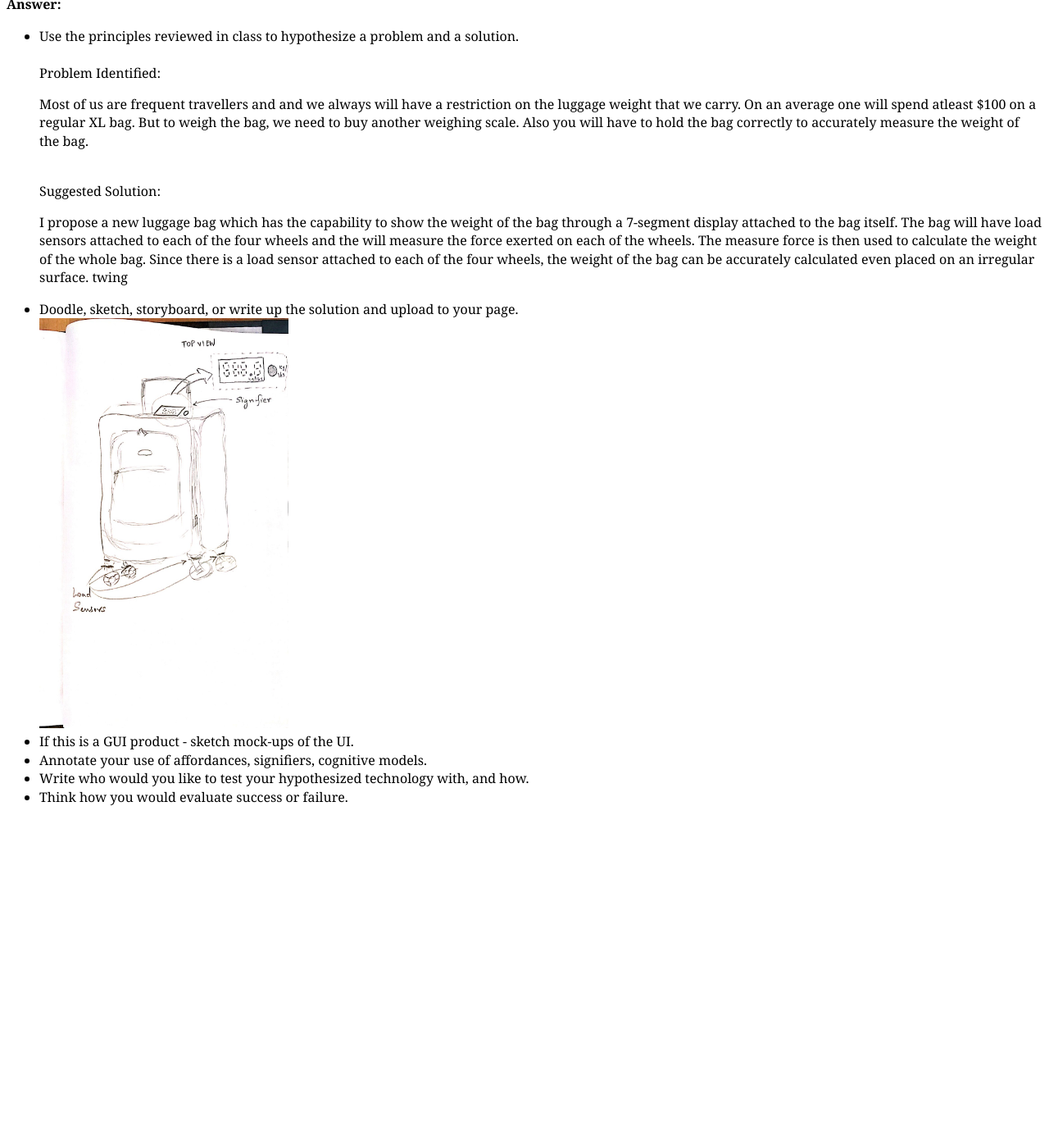
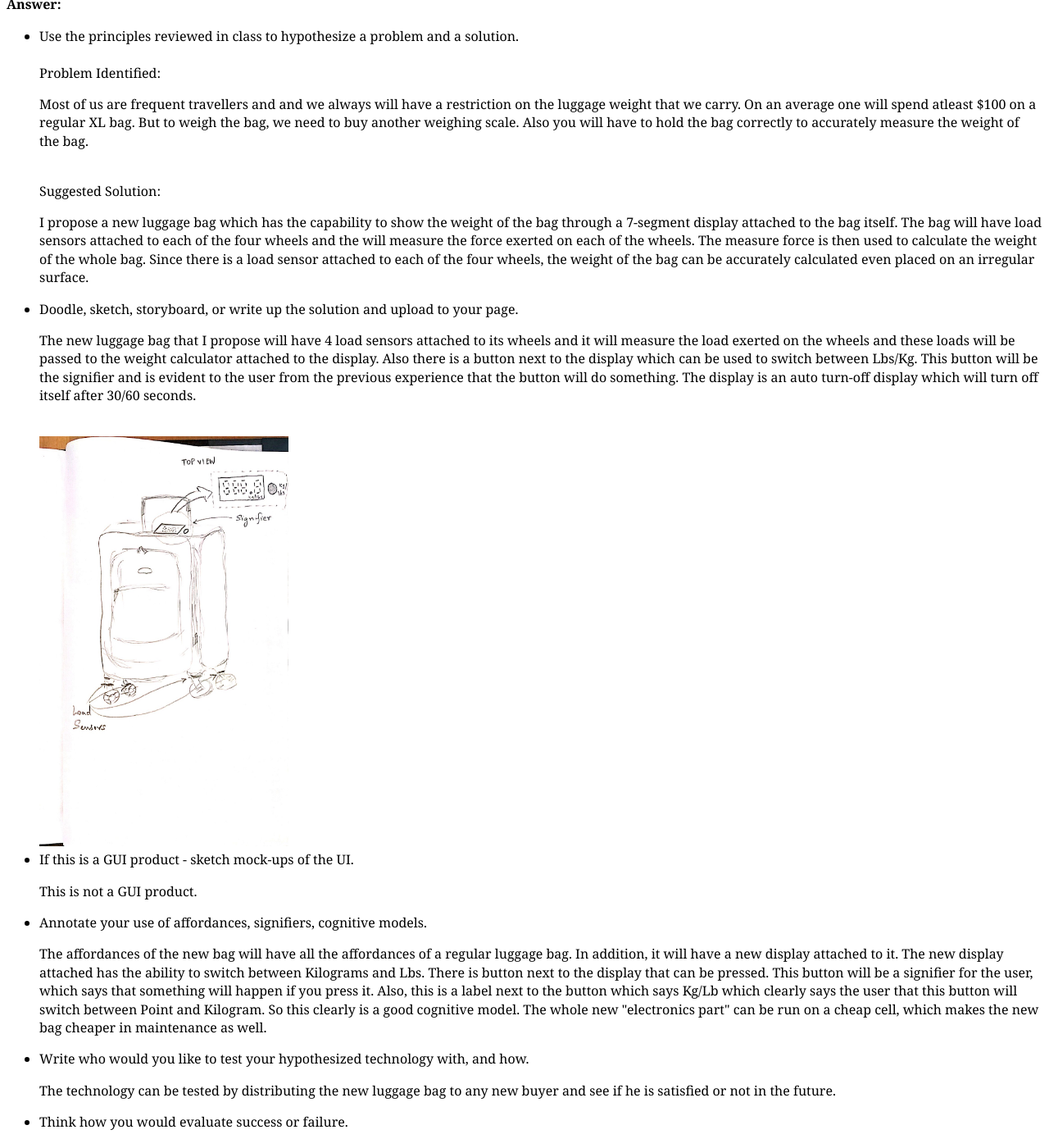
Before and after one commit to warrieraravind/hci-suny-sbu, a Jekyll site: the page built from assignment_doodles.html, in a window 1280 px wide and 1400 px high, scrolled down 391 px. Shown: the whole window at 82% size. Built offline with Jekyll 4.4.1, drawn with Linux system fonts in a browser that asks for light colours; Markdown is read by kramdown in place of the engine named in the settings; before the commit the page ends 1390 px from its top, so only the background shows below that; some of the changed text lies outside the part shown.

Commit message:
Completed the questions.

```diff
--- a/assignment_doodles.html
+++ b/assignment_doodles.html
@@ -29,17 +29,38 @@ layout: default
 	Suggested Solution: </br>
 
 	<p>
-	I propose a new luggage bag which has the capability to show the weight of the bag through a 7-segment display attached to the bag itself. The bag will have load sensors attached to each of the four wheels and the will measure the force exerted on each of the wheels. The measure force is then used to calculate the weight of the whole bag. Since there is a load sensor attached to each of the four wheels, the weight of the bag can be accurately calculated even placed on an irregular surface. twing
+	I propose a new luggage bag which has the capability to show the weight of the bag through a 7-segment display attached to the bag itself. The bag will have load sensors attached to each of the four wheels and the will measure the force exerted on each of the wheels. The measure force is then used to calculate the weight of the whole bag. Since there is a load sensor attached to each of the four wheels, the weight of the bag can be accurately calculated even placed on an irregular surface.
 	</p>
 
 
 	<li>Doodle, sketch, storyboard, or write up the solution and upload to your page.</li>
 
+	<p>
+		The new luggage bag that I propose will have 4 load sensors attached to its wheels and it will measure the load exerted on the wheels and these loads will be passed to the weight calculator attached to the display. Also there is a button next to the display which can be used to switch between Lbs/Kg. This button will  be the signifier and is evident to the user from the previous experience that the button will do something. The display is an auto turn-off display which will turn off itself after 30/60 seconds.
+	</p>
+
+	</br>
 	<img src="{{site.baseurl}}/img/doodle.jpg" style="width:304px;height:500px;">
-
+	</br>
 
 	<li>If this is a GUI product - sketch mock-ups of the UI.</li>
+
+	<p>This is not a GUI product.</p>
+
 	<li>Annotate your use of affordances, signifiers, cognitive models.</li>
+
+	<p>
+		The affordances of the new bag will have all the affordances of a regular luggage bag. In addition, it will have a new display attached to it. The new display attached has the ability to switch between Kilograms and Lbs. There is button next to the display that can be pressed. This button will be a signifier for the user, which says that something will happen if you press it. Also, this is a label next to the button which says Kg/Lb which clearly says the user that this button will switch between Point and Kilogram. So this clearly is a good cognitive model. The whole new "electronics part" can be run on a cheap cell, which makes the new bag cheaper in maintenance as well.
+	</p>
+
 	<li>Write who would you like to test your hypothesized technology with, and how.</li>
+
+	<p>
+		The technology can be tested by distributing the new luggage bag to any new buyer and see if he is satisfied or not in the future.
+	</p>
+
 	<li>Think how you would evaluate success or failure.</li>
+	<p>
+		This success or failure can be evaluated by doing a poll among the buyers, whether he had a problem with the functioning of the weigning machine attached to the bag. Also if there is a scenario in which the user fails to check in his baggage in an airline or any such scenarios. That can be considered as a failure case.
+	</p>
 </ul>
```
